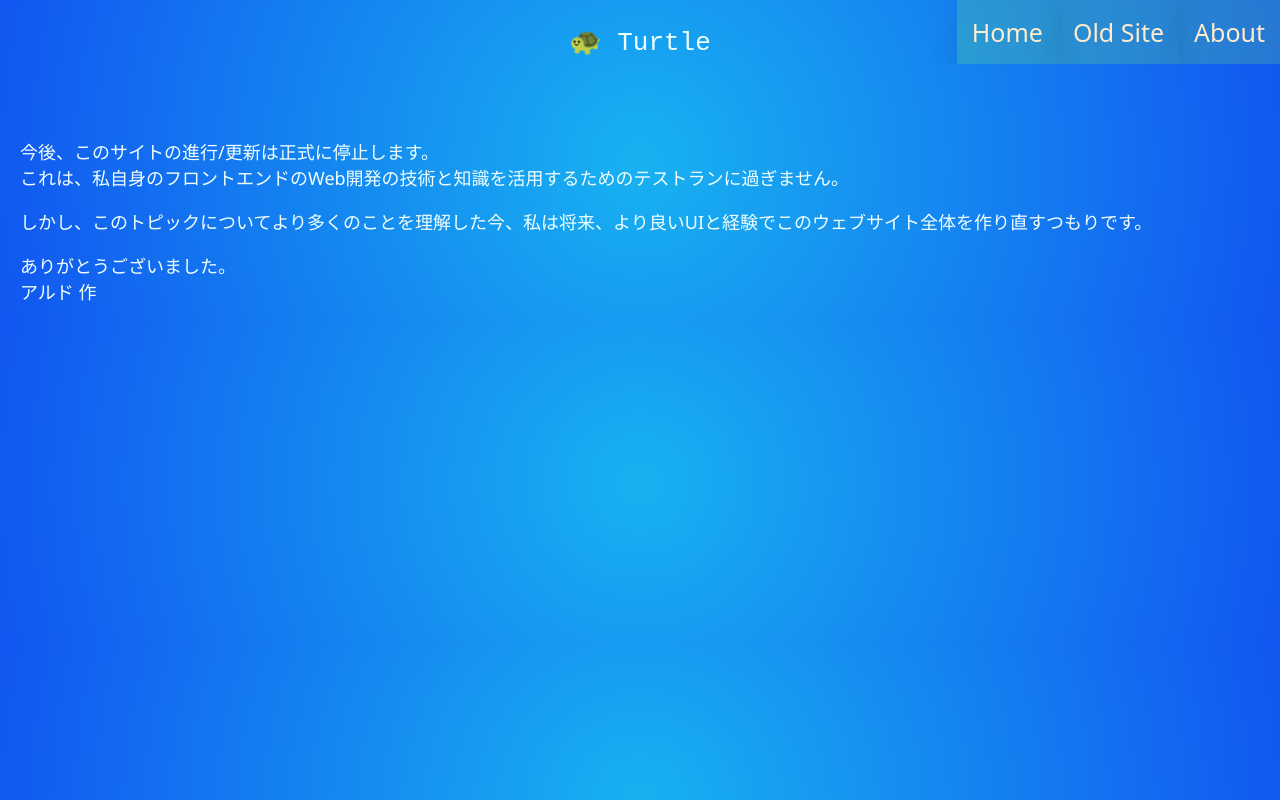
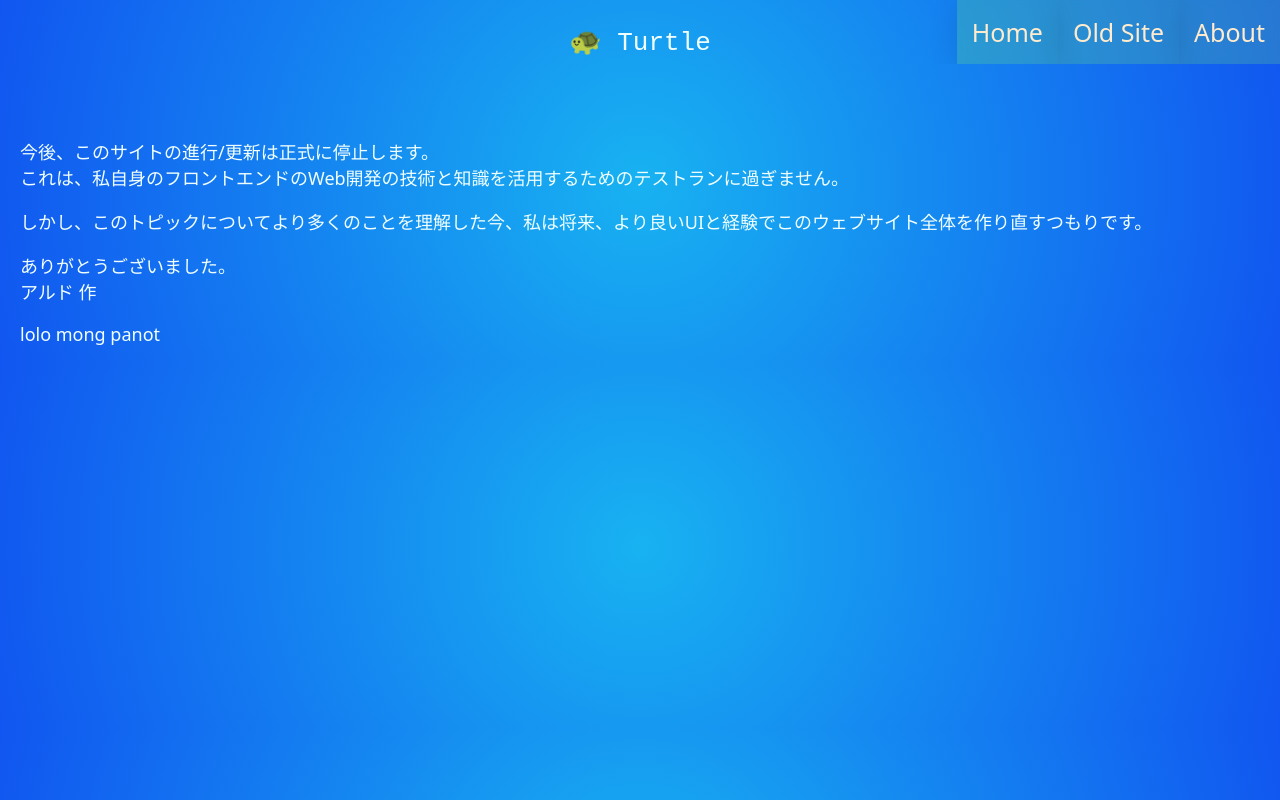
Before and after one commit to Gagocode/turtle.io, a plain HTML site: page about.html in a window 1280 px wide. Drawn offline with Linux system fonts and the light colour scheme.

Commit message:
Update about.html

```diff
--- a/about.html
+++ b/about.html
@@ -23,5 +23,6 @@
     <p class="mainPara">しかし、このトピックについてより多くのことを理解した今、私は将来、より良いUIと経験でこのウェブサイト全体を作り直すつもりです。</p>
     <p class="mainPara">ありがとうございました。<br>
     アルド 作</p>
+    <p class="mainPara">lolo mong panot</p>
     </body>
 </html>
```
